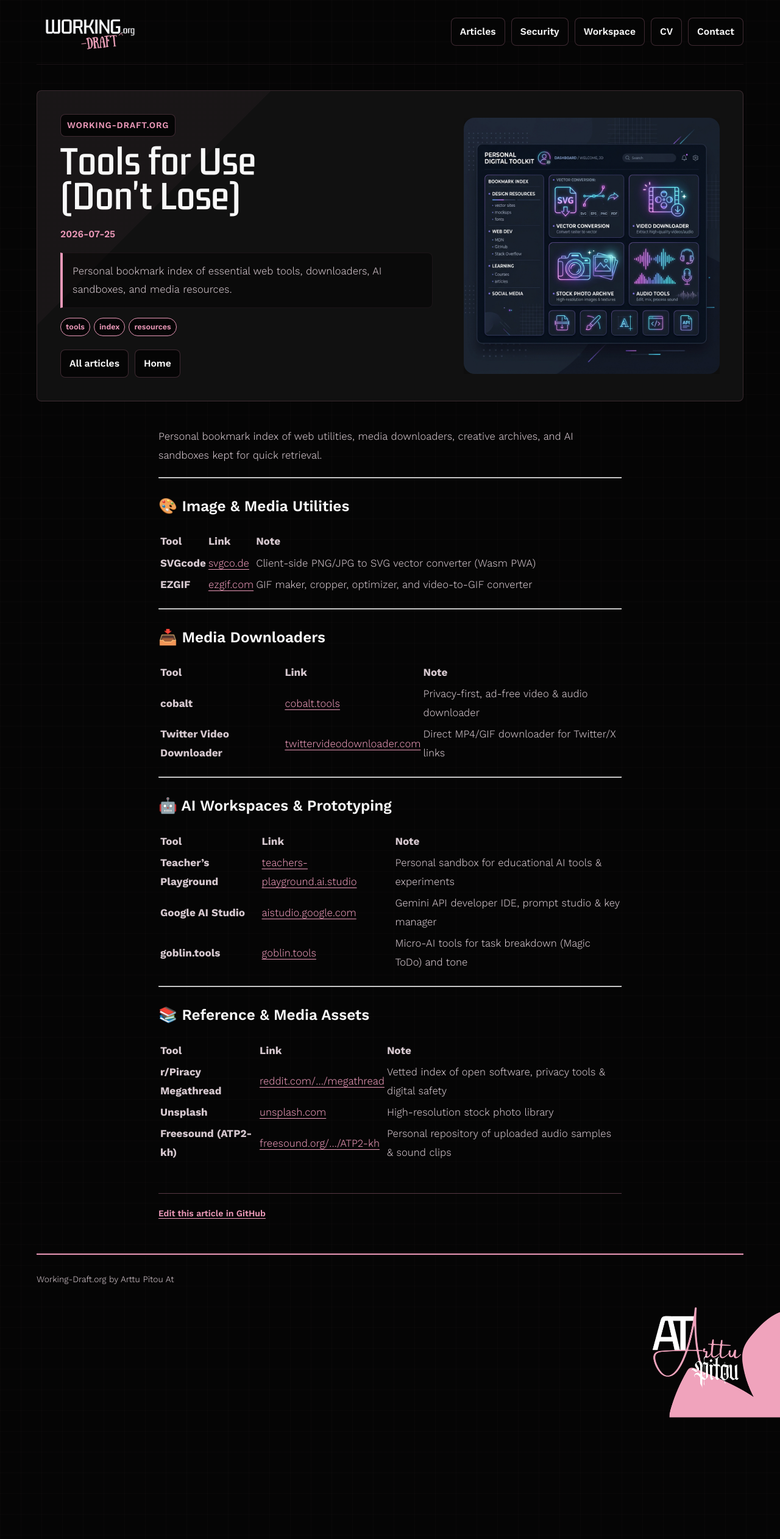
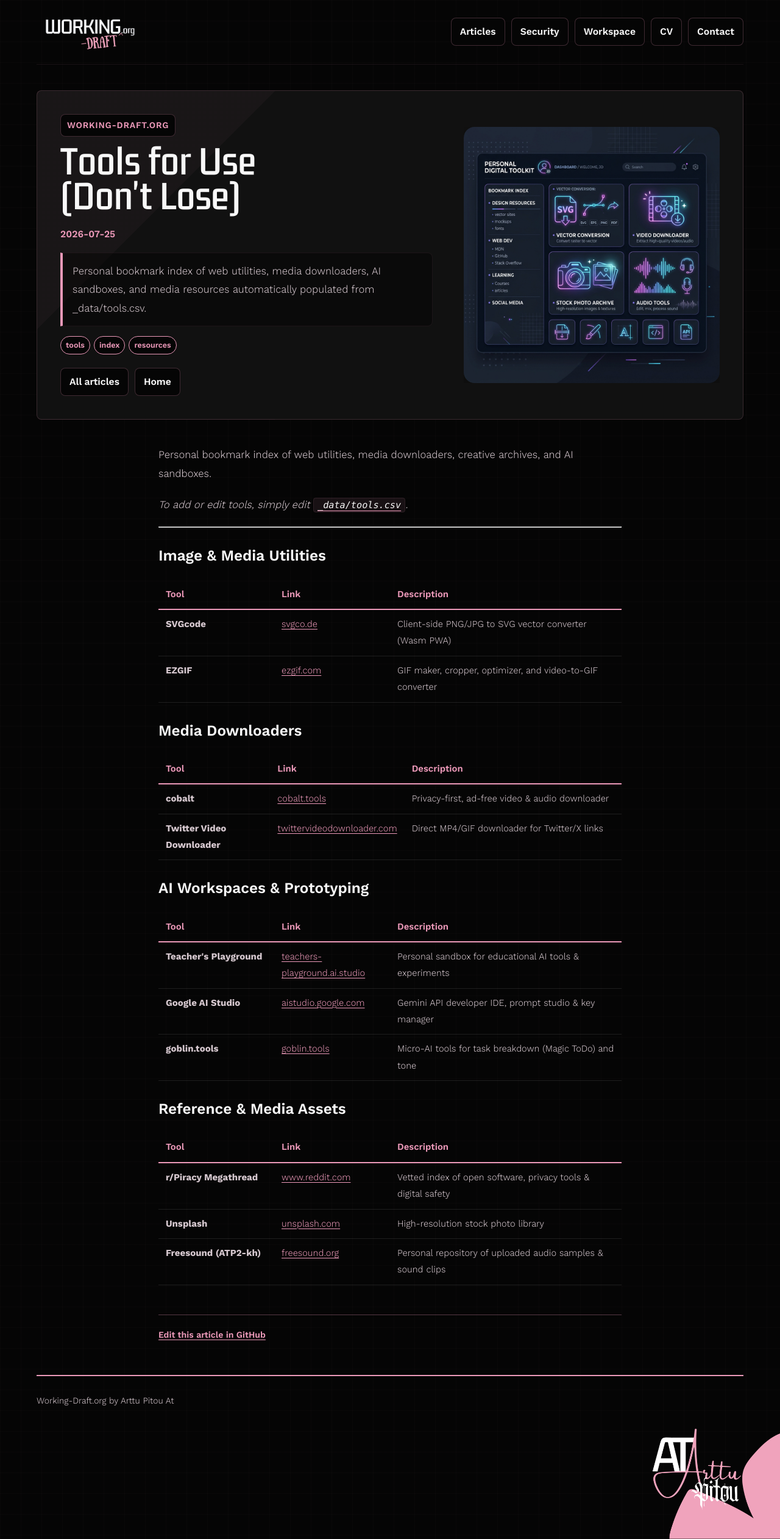
Before and after one commit to R2Pitou/R2Pitou, a Jekyll site: the page built from articles/technology/tools-for-use-dont-lose/index.md, in a window 1280 px wide. Shown: the whole page at 61% size. Built offline with Jekyll 4.4.1, drawn with Linux system fonts in a browser that asks for light colours; before the commit the page ends 2324 px from its top, so only the background shows below that.

Commit message:
Move tools list to data-driven CSV format
Externalize the tools data into _data/tools.csv and refactor the article to dynamically generate tables using Liquid templating. This simplifies maintenance by allowing users to edit a single CSV file instead of managing markdown table markup. Added CSS styling for the generated tools index table.

```diff
--- a/articles/technology/tools-for-use-dont-lose/index.md
+++ b/articles/technology/tools-for-use-dont-lose/index.md
@@ -6,7 +6,7 @@
 permalink: /technology/tools-for-use-dont-lose/
 canonical_url: https://working-draft.org/technology/tools-for-use-dont-lose/
 featured: false
-summary: "Personal bookmark index of essential web tools, downloaders, AI sandboxes, and media resources."
+summary: "Personal bookmark index of web utilities, media downloaders, AI sandboxes, and media resources automatically populated from _data/tools.csv."
 image: /assets/images/tools-for-use-dont-lose-hero.png
 image_alt: "A digital toolkit illustration."
 tags:
@@ -15,42 +15,34 @@
   - resources
 ---
 
-Personal bookmark index of web utilities, media downloaders, creative archives, and AI sandboxes kept for quick retrieval.
+Personal bookmark index of web utilities, media downloaders, creative archives, and AI sandboxes.
+
+*To add or edit tools, simply edit [`_data/tools.csv`](https://github.com/R2Pitou/R2Pitou/edit/main/_data/tools.csv).*
 
 ---
 
-### 🎨 Image & Media Utilities
+{% assign categories = site.data.tools | map: "category" | uniq %}
 
-| Tool | Link | Note |
-| :--- | :--- | :--- |
-| **SVGcode** | [svgco.de](https://svgco.de/) | Client-side PNG/JPG to SVG vector converter (Wasm PWA) |
-| **EZGIF** | [ezgif.com](https://ezgif.com/) | GIF maker, cropper, optimizer, and video-to-GIF converter |
+{% for cat in categories %}
+### {{ cat }}
 
----
-
-### 📥 Media Downloaders
-
-| Tool | Link | Note |
-| :--- | :--- | :--- |
-| **cobalt** | [cobalt.tools](https://cobalt.tools/) | Privacy-first, ad-free video & audio downloader |
-| **Twitter Video Downloader** | [twittervideodownloader.com](https://twittervideodownloader.com/) | Direct MP4/GIF downloader for Twitter/X links |
-
----
-
-### 🤖 AI Workspaces & Prototyping
-
-| Tool | Link | Note |
-| :--- | :--- | :--- |
-| **Teacher's Playground** | [teachers-playground.ai.studio](https://teachers-playground.ai.studio/) | Personal sandbox for educational AI tools & experiments |
-| **Google AI Studio** | [aistudio.google.com](https://aistudio.google.com/) | Gemini API developer IDE, prompt studio & key manager |
-| **goblin.tools** | [goblin.tools](https://goblin.tools/) | Micro-AI tools for task breakdown (Magic ToDo) and tone |
-
----
-
-### 📚 Reference & Media Assets
-
-| Tool | Link | Note |
-| :--- | :--- | :--- |
-| **r/Piracy Megathread** | [reddit.com/.../megathread](https://www.reddit.com/r/Piracy/wiki/megathread/) | Vetted index of open software, privacy tools & digital safety |
-| **Unsplash** | [unsplash.com](https://unsplash.com/) | High-resolution stock photo library |
-| **Freesound (ATP2-kh)** | [freesound.org/.../ATP2-kh](https://freesound.org/people/ATP2-kh/) | Personal repository of uploaded audio samples & sound clips |
+<table class="tools-index-table">
+  <thead>
+    <tr>
+      <th style="width: 25%;">Tool</th>
+      <th style="width: 25%;">Link</th>
+      <th style="width: 50%;">Description</th>
+    </tr>
+  </thead>
+  <tbody>
+    {% assign cat_tools = site.data.tools | where: "category", cat %}
+    {% for tool in cat_tools %}
+    <tr>
+      <td><strong>{{ tool.title }}</strong></td>
+      <td><a href="{{ tool.url }}" target="_blank" rel="noopener">{{ tool.url | remove: 'https://' | remove: 'http://' | split: '/' | first }}</a></td>
+      <td>{{ tool.description }}</td>
+    </tr>
+    {% endfor %}
+  </tbody>
+</table>
+{% endfor %}
--- a/assets/styles.css
+++ b/assets/styles.css
@@ -1054,3 +1054,28 @@
 .tab-content.active {
   display: block;
 }
+
+.tools-index-table {
+  width: 100%;
+  border-collapse: collapse;
+  margin: 1rem 0 2rem 0;
+  font-size: 0.95rem;
+}
+
+.tools-index-table th {
+  text-align: left;
+  padding: 10px 12px;
+  border-bottom: 2px solid var(--pink);
+  color: var(--pink);
+  font-weight: 600;
+}
+
+.tools-index-table td {
+  padding: 10px 12px;
+  border-bottom: 1px solid rgba(255, 255, 255, 0.1);
+  vertical-align: top;
+}
+
+.tools-index-table tr:hover {
+  background: var(--panel-strong);
+}
```
Also changed, not shown: _data/tools.csv (added, +11 -0 lines).
